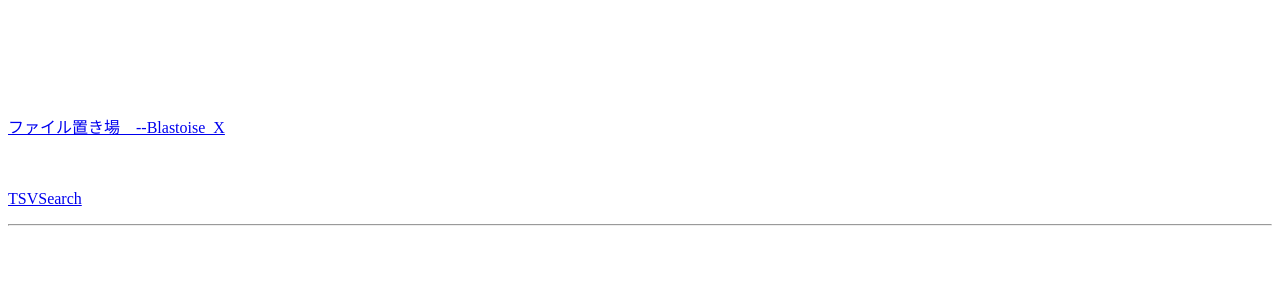
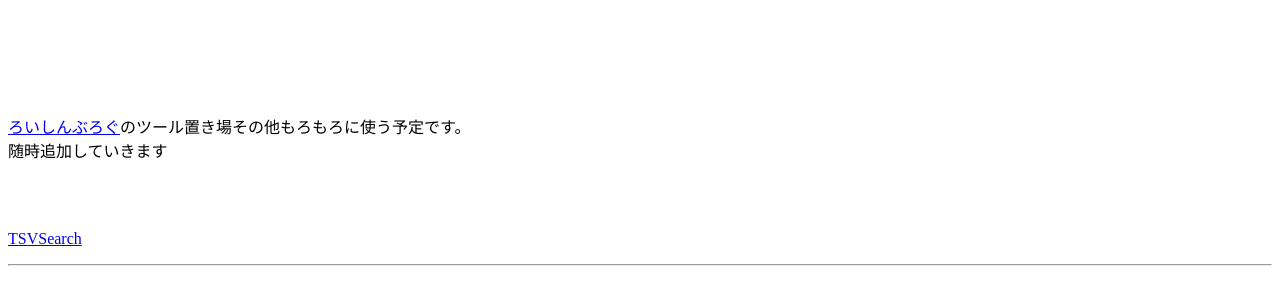
Before and after one commit to BlastoiseX/BlastoiseX.github.io, a plain HTML site: page index.html in a window 1280 px wide. Drawn offline with Linux system fonts and the light colour scheme.

Commit message:
Update index.html

```diff
--- a/index.html
+++ b/index.html
@@ -17,14 +17,10 @@
 </script>
 <p>
 <body>
-        <nav class="navbar navbar-inverse navbar-fixed-top">
-            <div class="container">
-                <div class="navbar-header">
-                    <a class="navbar-brand" href="./index.html">ファイル置き場　--Blastoise_X</a>
-                </div>
-            </div>
-        </nav>
-
+      <p>
+          <a href=http://blastoise-x.hatenablog.com/>ろいしんぶろぐ</a>のツール置き場その他もろもろに使う予定です。<br>
+    随時追加していきます<br>
+      </p>
         <div class="container">
             <br>
 
```
